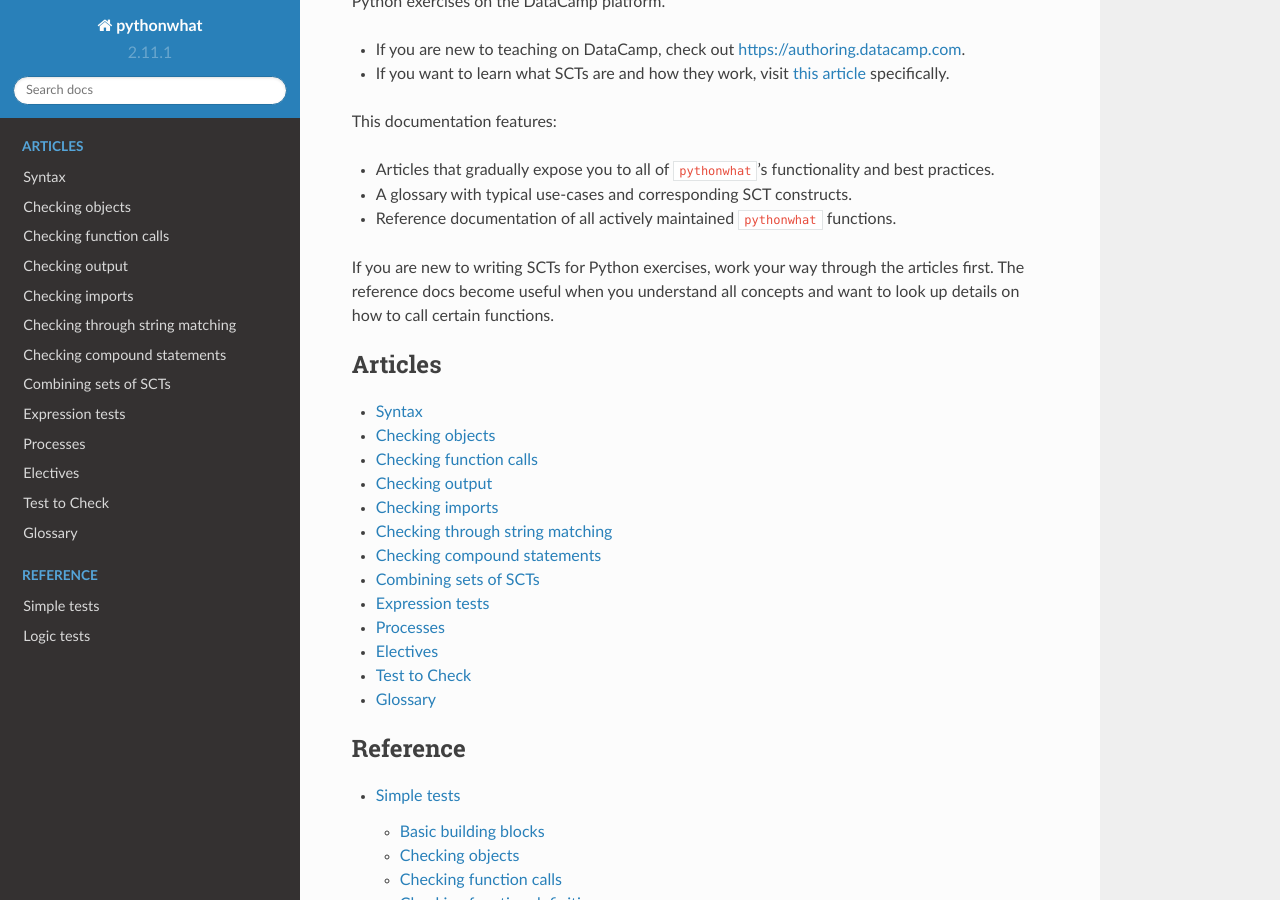
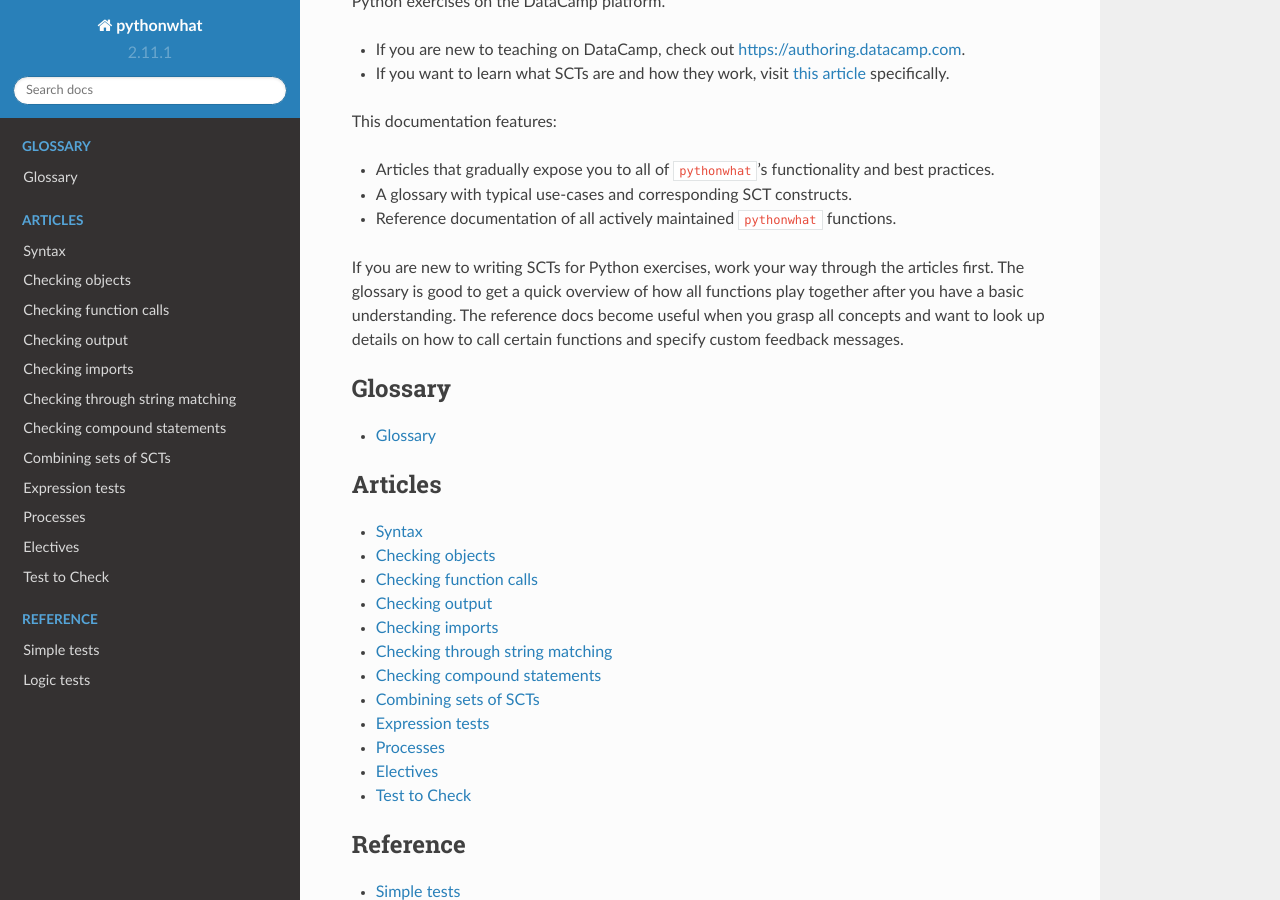
Before and after one commit to datacamp/pythonwhat, a Sphinx documentation site: the page built from docs/index.rst, in a window 1280 px wide and 900 px high, scrolled down 195 px. Built offline with Sphinx 7.4.7 and the Read the Docs theme 2.0.0, drawn with Linux system fonts in a browser that asks for light colours.

Commit message:
reshuffle documentation to focus on Glossary

```diff
--- a/docs/articles/glossary.rst
+++ b/docs/glossary.rst
@@ -3,7 +3,7 @@ Glossary
 
 This article lists some example solutions. For each of these solutions, an SCT
 is included, as well as some example student submissions that would pass and fail. In all of these,
-a submission that is identical to the solution will evidently pass.
+a submission that is identical to the solution will pass.
 
 .. note::
 
--- a/docs/index.rst
+++ b/docs/index.rst
@@ -13,7 +13,14 @@ This documentation features:
 - Reference documentation of all actively maintained ``pythonwhat`` functions.
 
 If you are new to writing SCTs for Python exercises, work your way through the articles first.
-The reference docs become useful when you understand all concepts and want to look up details on how to call certain functions.
+The glossary is good to get a quick overview of how all functions play together after you have a basic understanding.
+The reference docs become useful when you grasp all concepts and want to look up details on how to call certain functions and specify custom feedback messages.
+
+.. toctree::
+   :maxdepth: 1
+   :caption: Glossary
+
+   glossary
 
 .. toctree::
    :maxdepth: 1
```
Also changed, not shown: other parts of docs/index.rst (+0 -1 lines), 1 other file.
